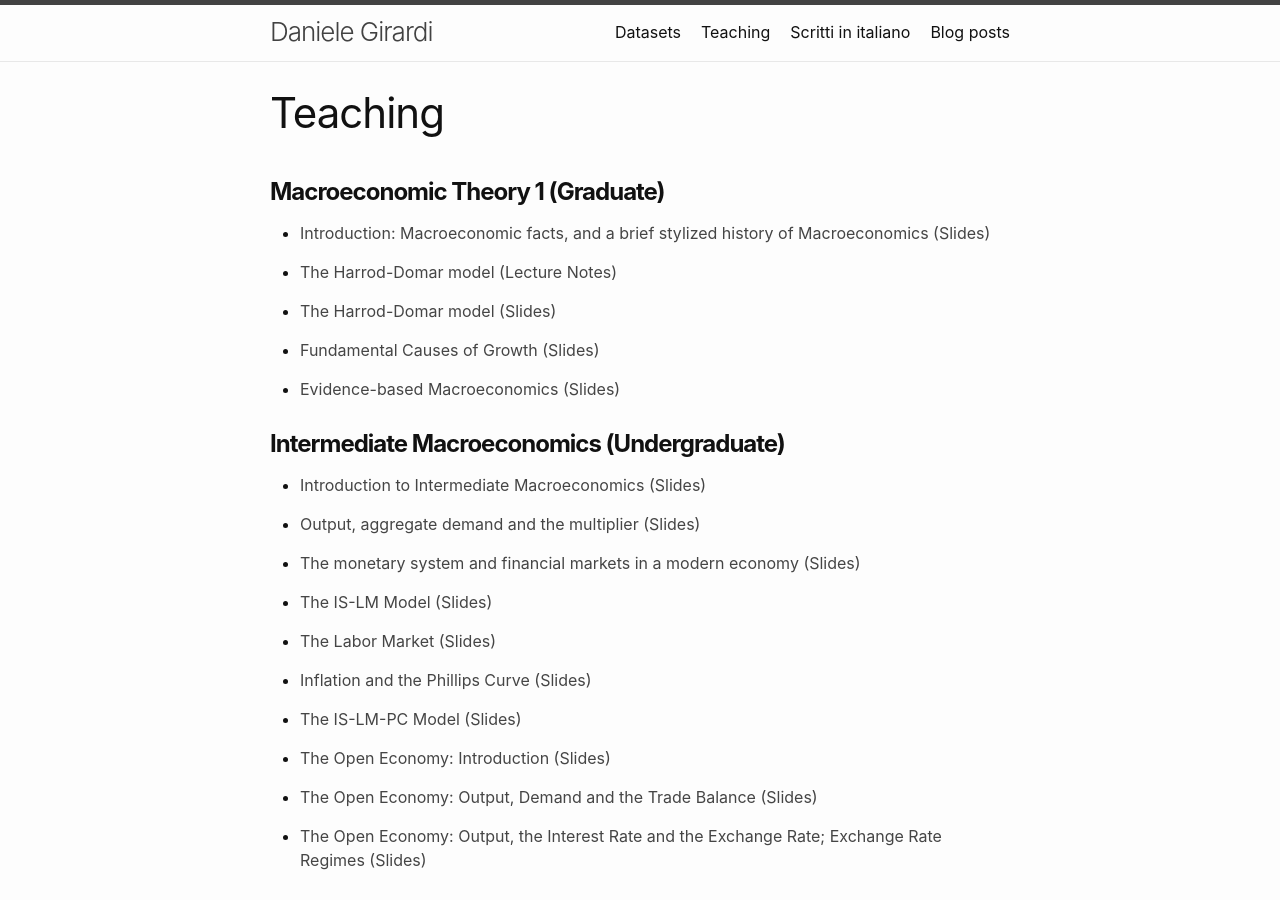
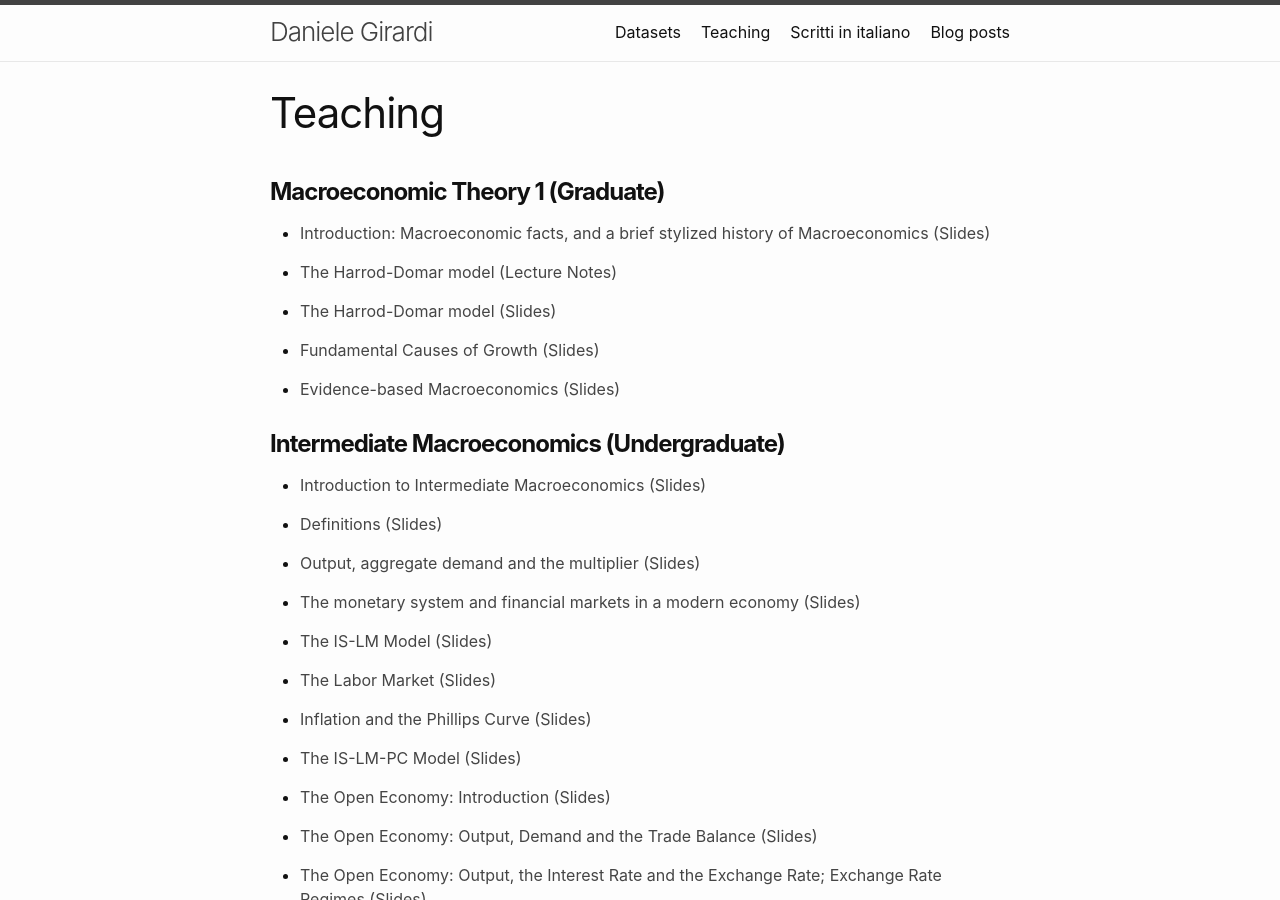
Before and after one commit to danielegirardi/danielegirardi.github.io, a Jekyll site: the page built from teaching.md, in a window 1280 px wide and 900 px high. Built offline with Jekyll 4.4.1, drawn with Linux system fonts in a browser that asks for light colours.

Commit message:
Update teaching.md

```diff
--- a/teaching.md
+++ b/teaching.md
@@ -32,6 +32,10 @@
 
 <ul style="list-style-type: disc;">
  	<li><a style="color: #454545;" href="https://danielegirardi.github.io/posts/documents/ECON204_FA2022_first_class.pdf" target="_blank" rel="noopener">Introduction to Intermediate Macroeconomics (Slides) </a><br/></li>
+</ul>
+
+<ul style="list-style-type: disc;">
+ 	<li><a style="color: #454545;" href="https://danielegirardi.github.io/posts/documents/ECON204_FA2022_Sec1.pdf" target="_blank" rel="noopener">Definitions (Slides) </a><br/></li>
 </ul>
 
 <ul style="list-style-type: disc;">
```
